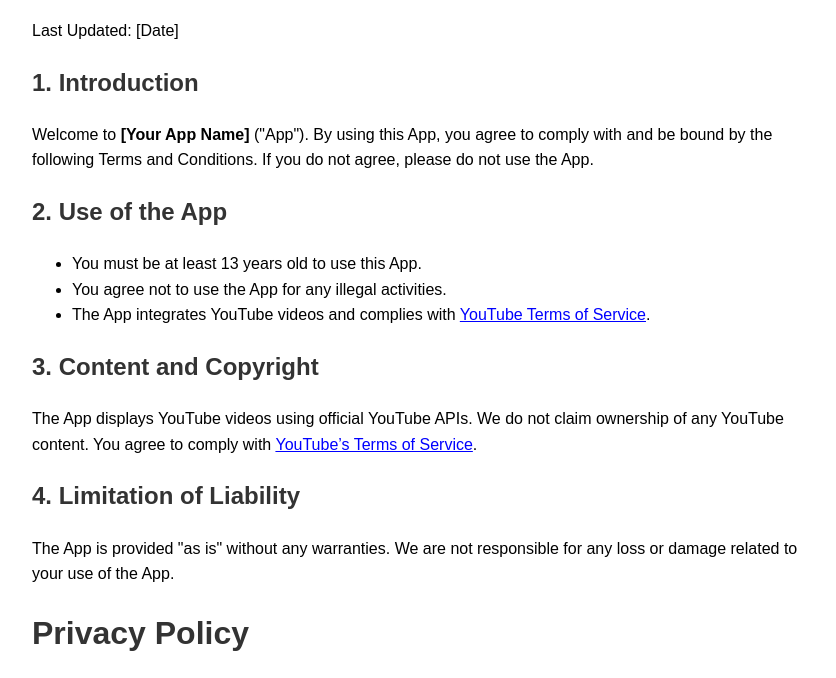
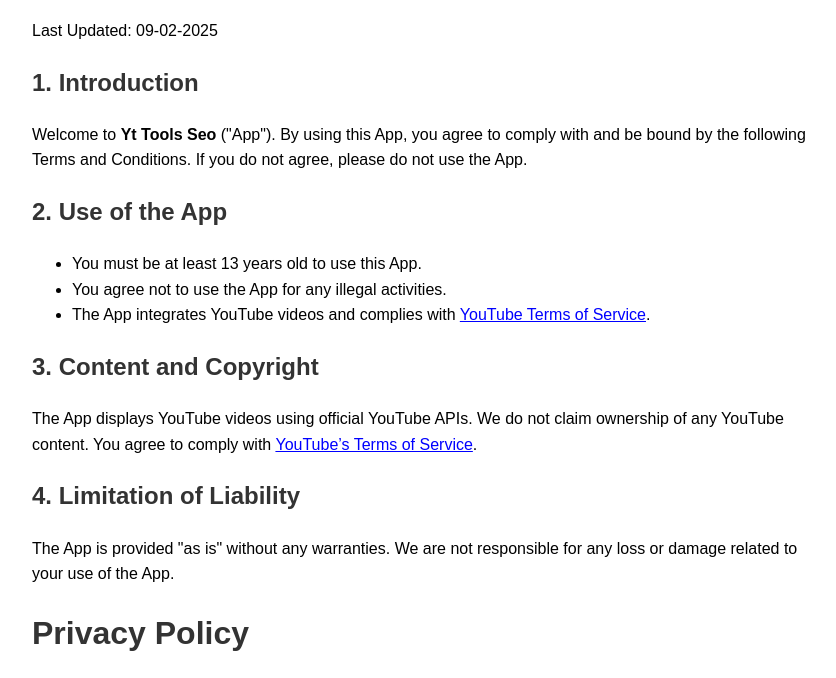
Before and after one commit to sksayril/yttools-app-backend, a website: page public/index.html in a window 1280 px wide. Shown: the part 116-794 px from the top of the page, without its empty margins (208-1044 px from the left). Drawn offline with Linux system fonts and the light colour scheme.

Commit message:
pricecy policy update

```diff
--- a/public/index.html
+++ b/public/index.html
@@ -4,7 +4,7 @@
 <head>
     <meta charset="UTF-8">
     <meta name="viewport" content="width=device-width, initial-scale=1.0">
-    <title>Terms & Privacy - [Your App Name]</title>
+    <title>Terms & Privacy - Yt Tools Seo</title>
     <style>
         body {
             font-family: Arial, sans-serif;
@@ -25,10 +25,10 @@
 <body>
 
     <h1>Terms and Conditions</h1>
-    <p>Last Updated: [Date]</p>
+    <p>Last Updated: 09-02-2025</p>
 
     <h2>1. Introduction</h2>
-    <p>Welcome to <strong>[Your App Name]</strong> ("App"). By using this App, you agree to comply with and be bound by the following Terms and Conditions. If you do not agree, please do not use the App.</p>
+    <p>Welcome to <strong>Yt Tools Seo</strong> ("App"). By using this App, you agree to comply with and be bound by the following Terms and Conditions. If you do not agree, please do not use the App.</p>
 
     <h2>2. Use of the App</h2>
     <ul>
```
